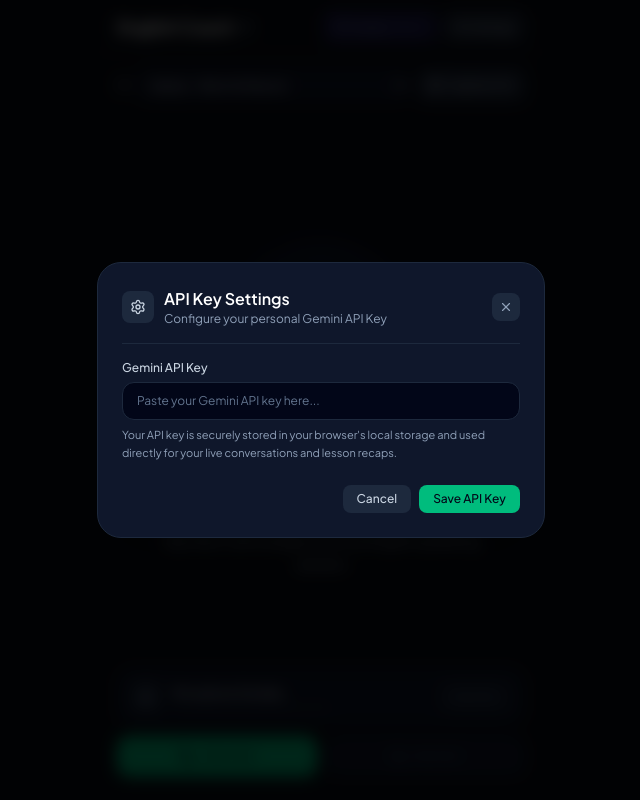
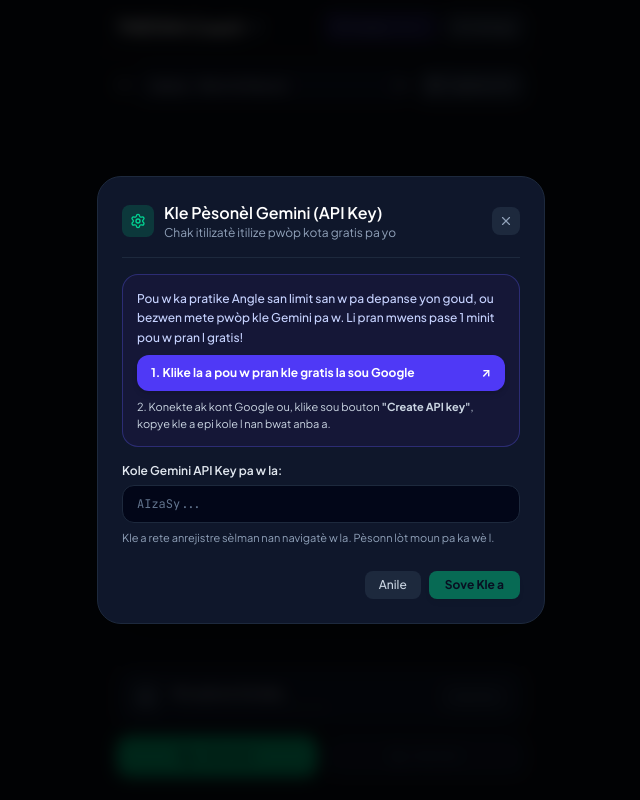
Before and after one commit to guensopierre101-star/THE10th, a React (Vite) app: page / in a window 1280 px wide. Both pictures are taken after a click on the button "Settings". Shown: the whole page, without its empty margins (319-959 px from the left). Built offline with nearby package versions, Linux system fonts and the light colour scheme.

Commit message:
feat: rebrand to THE10th and enforce API key usage
- Rename the application to "THE10th Coach" across UI and system prompts.
- Require users to provide their own Gemini API key for calls.
- Add input validation to prevent starting calls without an API key.

```diff
--- a/index.html
+++ b/index.html
@@ -3,9 +3,9 @@
   <head>
     <meta charset="UTF-8" />
     <meta name="viewport" content="width=device-width, initial-scale=1.0" />
-    <title>English Coach Live</title>
+    <title>THE10th Coach</title>
     <meta name="description" content="Real-time bidirectional English conversation practice with Gemini Live native audio." />
-    <meta property="og:title" content="English Coach Live" />
+    <meta property="og:title" content="THE10th Coach" />
     <meta property="og:description" content="Real-time bidirectional English conversation practice with Gemini Live native audio." />
     <meta property="og:type" content="website" />
     <meta name="twitter:card" content="summary_large_image" />
--- a/server.ts
+++ b/server.ts
@@ -16,7 +16,7 @@
 
 const VALID_VOICES = new Set(["Zephyr", "Kore", "Puck", "Charon", "Fenrir"]);
 
-const ENGLISH_COACH_SYSTEM_INSTRUCTION = `You are a warm, supportive, and patient native English conversation coach on a live call with an English learner ("English Coach Live").
+const ENGLISH_COACH_SYSTEM_INSTRUCTION = `You are a warm, supportive, and patient native English conversation coach on a live call with an English learner ("THE10th Coach").
 
 IMPORTANT CONVERSATION RULES:
 1. LISTEN PATIENTLY (NEVER CUT OFF): The student is learning English and needs time to think, find vocabulary, and structure sentences. Do NOT interrupt them while they are speaking or pausing between words. Give them full space to finish their complete sentence and thought.
@@ -25,15 +25,16 @@
 4. HIGH ENCOURAGEMENT: Praise their effort, keep the atmosphere relaxed, and help them build confidence speaking English.`;
 
 function getApiKey(customKey?: string): string {
-  const key = customKey || process.env.GEMINI_API_KEY || process.env.API_KEY || "";
+  // Require each user/visitor to supply their personal Gemini API key
+  const key = customKey || "";
   return key.trim();
 }
 
 function createGeminiClient(customApiKey?: string) {
   const apiKey = getApiKey(customApiKey);
-  if (!apiKey || apiKey === "MY_GEMINI_API_KEY") {
+  if (!apiKey) {
     throw new Error(
-      "GEMINI_API_KEY is not configured. Please enter your personal API key in Settings or check environment variables."
+      "Tanpri antre pwòp Gemini API Key gratis pa w la nan Paramèt (Settings) pou w ka itilize THE10th Coach."
     );
   }
   return new GoogleGenAI({
@@ -463,6 +464,18 @@
 
     activeCleanupFn = cleanupSession;
 
+    if (!customApiKey || !customApiKey.trim()) {
+      safeSend({
+        type: "error",
+        message: "Tanpri antre pwòp Gemini API Key gratis pa w la nan Paramèt (Settings) pou w ka kòmanse apèl la.",
+      });
+      cleanupSession();
+      try {
+        clientWs.close(1008, "API Key Required");
+      } catch {}
+      return;
+    }
+
     try {
       const ai = createGeminiClient(customApiKey);
 
@@ -717,7 +730,7 @@
   }
 
   server.listen(PORT, "0.0.0.0", () => {
-    console.log(`English Coach Live server listening on http://0.0.0.0:${PORT}`);
+    console.log(`THE10th Coach server listening on http://0.0.0.0:${PORT}`);
   });
 }
 
--- a/src/App.tsx
+++ b/src/App.tsx
@@ -621,6 +621,15 @@
 
   const handleStartCall = async () => {
     if (isCallActiveRef.current || isStartingCallRef.current) {
+      return;
+    }
+
+    if (!customApiKey.trim()) {
+      cleanupSession("idle");
+      setShowSettingsModal(true);
+      setErrorMessage(
+        "Tanpri antre pwòp Gemini API Key gratis pa w la nan Paramèt (Settings) pou w ka kòmanse apèl la."
+      );
       return;
     }
 
@@ -1083,8 +1092,8 @@
             onClick={(e) => e.preventDefault()}
             className="text-base sm:text-lg font-bold tracking-tight text-white whitespace-nowrap truncate"
           >
-            <span className="xs:hidden">English Coach</span>
-            <span className="hidden xs:inline">English Coach Live</span>
+            <span className="xs:hidden">THE10th Coach</span>
+            <span className="hidden xs:inline">THE10th Coach</span>
           </a>
 
           <div
@@ -1963,12 +1972,12 @@
           <div className="bg-slate-900 border border-slate-800 rounded-3xl w-full max-w-md p-6 shadow-2xl flex flex-col">
             <div className="flex items-center justify-between pb-4 border-b border-slate-800">
               <div className="flex items-center gap-2.5">
-                <div className="w-8 h-8 rounded-lg bg-slate-800 text-slate-300 flex items-center justify-center">
+                <div className="w-8 h-8 rounded-lg bg-emerald-500/20 text-emerald-400 flex items-center justify-center">
                   <Settings className="w-4 h-4" />
                 </div>
                 <div>
-                  <h3 className="text-base font-semibold text-white">API Key Settings</h3>
-                  <p className="text-xs text-slate-400">Configure your personal Gemini API Key</p>
+                  <h3 className="text-base font-semibold text-white">Kle Pèsonèl Gemini (API Key)</h3>
+                  <p className="text-xs text-slate-400">Chak itilizatè itilize pwòp kota gratis pa yo</p>
                 </div>
               </div>
               <button
@@ -1980,26 +1989,44 @@
               </button>
             </div>
 
+            <div className="mt-4 p-3.5 rounded-2xl bg-indigo-950/40 border border-indigo-500/30 space-y-2">
+              <p className="text-xs text-indigo-200 font-medium leading-relaxed">
+                Pou w ka pratike Angle san limit san w pa depanse yon goud, ou bezwen mete pwòp kle Gemini pa w. Li pran mwens pase 1 minit pou w pran l gratis!
+              </p>
+              <a
+                href="https://aistudio.google.com/apikey"
+                target="_blank"
+                rel="noopener noreferrer"
+                className="inline-flex items-center justify-between w-full px-3.5 py-2.5 rounded-xl bg-indigo-600 hover:bg-indigo-500 text-xs font-bold text-white transition-colors shadow-md"
+              >
+                <span>1. Klike la a pou w pran kle gratis la sou Google</span>
+                <span>↗</span>
+              </a>
+              <p className="text-[11px] text-slate-300 leading-normal">
+                2. Konekte ak kont Google ou, klike sou bouton <strong>"Create API key"</strong>, kopye kle a epi kole l nan bwat anba a.
+              </p>
+            </div>
+
             <form onSubmit={handleSaveApiKey} className="mt-4 space-y-4">
               <div>
-                <label className="block text-xs font-medium text-slate-300 mb-1.5">
-                  Gemini API Key
+                <label className="block text-xs font-semibold text-slate-200 mb-1.5">
+                  Kole Gemini API Key pa w la:
                 </label>
                 <input
                   type="password"
                   value={customApiKey}
                   onChange={(e) => setCustomApiKey(e.target.value)}
-                  placeholder="Paste your Gemini API key here..."
-                  className="w-full bg-slate-950 border border-slate-800 rounded-xl px-3.5 py-2.5 text-xs text-white placeholder-slate-500 focus:outline-none focus:border-emerald-500"
+                  placeholder="AIzaSy..."
+                  className="w-full bg-slate-950 border border-slate-800 rounded-xl px-3.5 py-2.5 text-xs text-white placeholder-slate-500 focus:outline-none focus:border-emerald-500 font-mono"
                 />
                 <p className="mt-1.5 text-[11px] text-slate-400 leading-relaxed">
-                  Your API key is securely stored in your browser's local storage and used directly for your live conversations and lesson recaps.
+                  Kle a rete anrejistre sèlman nan navigatè w la. Pèsonn lòt moun pa ka wè l.
                 </p>
               </div>
 
               {apiKeySavedMessage && (
                 <div className="p-3 rounded-xl bg-emerald-950/50 border border-emerald-500/40 text-xs text-emerald-200 text-center font-medium">
-                  API Key saved successfully!
+                  ✓ Kle a sove avèk siksè! Ou pare pou w kòmanse apèl la.
                 </div>
               )}
 
@@ -2009,13 +2036,14 @@
                   onClick={() => setShowSettingsModal(false)}
                   className="px-3.5 py-1.5 rounded-lg bg-slate-800 hover:bg-slate-700 text-xs font-medium text-slate-300 transition-colors"
                 >
-                  Cancel
+                  Anile
                 </button>
                 <button
                   type="submit"
-                  className="px-3.5 py-1.5 rounded-lg bg-emerald-500 hover:bg-emerald-400 text-xs font-medium text-slate-950 transition-colors"
+                  disabled={!customApiKey.trim()}
+                  className="px-4 py-1.5 rounded-lg bg-emerald-500 hover:bg-emerald-400 disabled:opacity-50 text-xs font-bold text-slate-950 transition-colors shadow-md"
                 >
-                  Save API Key
+                  Sove Kle a
                 </button>
               </div>
             </form>
```
